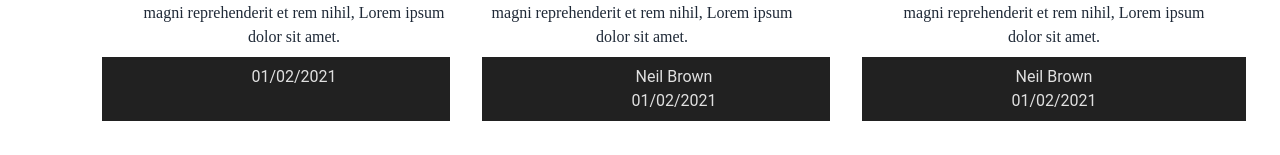
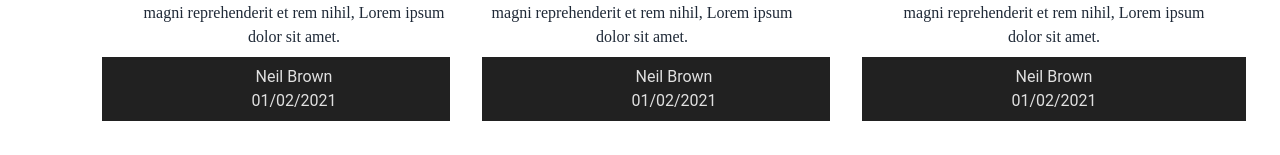
Before and after one commit to sakirmohammad775/Hotel-Management-Client, a React (Vite) app: page / in a window 1280 px wide. Shown: the part 1686-1841 px from the top of the page. Built offline with nearby package versions, Linux system fonts and the light colour scheme; no server answers.

Commit message:
add moment

```diff
--- a/src/Pages/Home/Testimonials/Testimonials.jsx
+++ b/src/Pages/Home/Testimonials/Testimonials.jsx
@@ -19,7 +19,7 @@ const Testimonials = () => {
                         </div>
                         <p className="text-wrap text-center w-80 mx-8 font-serif ">Lorem ipsum dolor, sit amet consectetur adipisicing elit. Voluptatem cumque est adipisci iusto corrupti aperiam id nemo enim natus odio, magni reprehenderit et rem nihil, Lorem ipsum dolor sit amet.</p>
                         <div className="bg-gray-900 w-96 h-16 pt-2">
-
+                            <h3 className="text-gray-300 text-center">Neil Brown</h3>
                             <p className="text-gray-300 text-center">01/02/2021</p>
                         </div>
                     </div>
```
